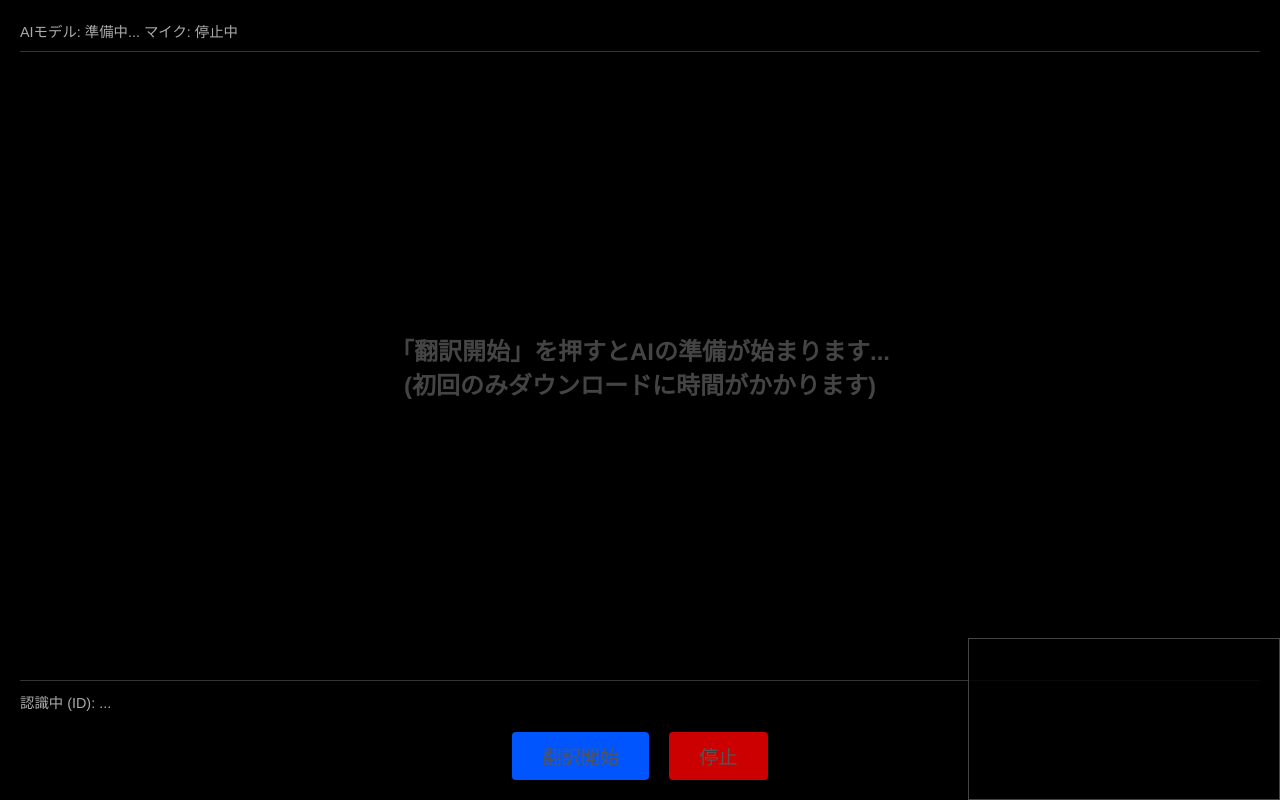
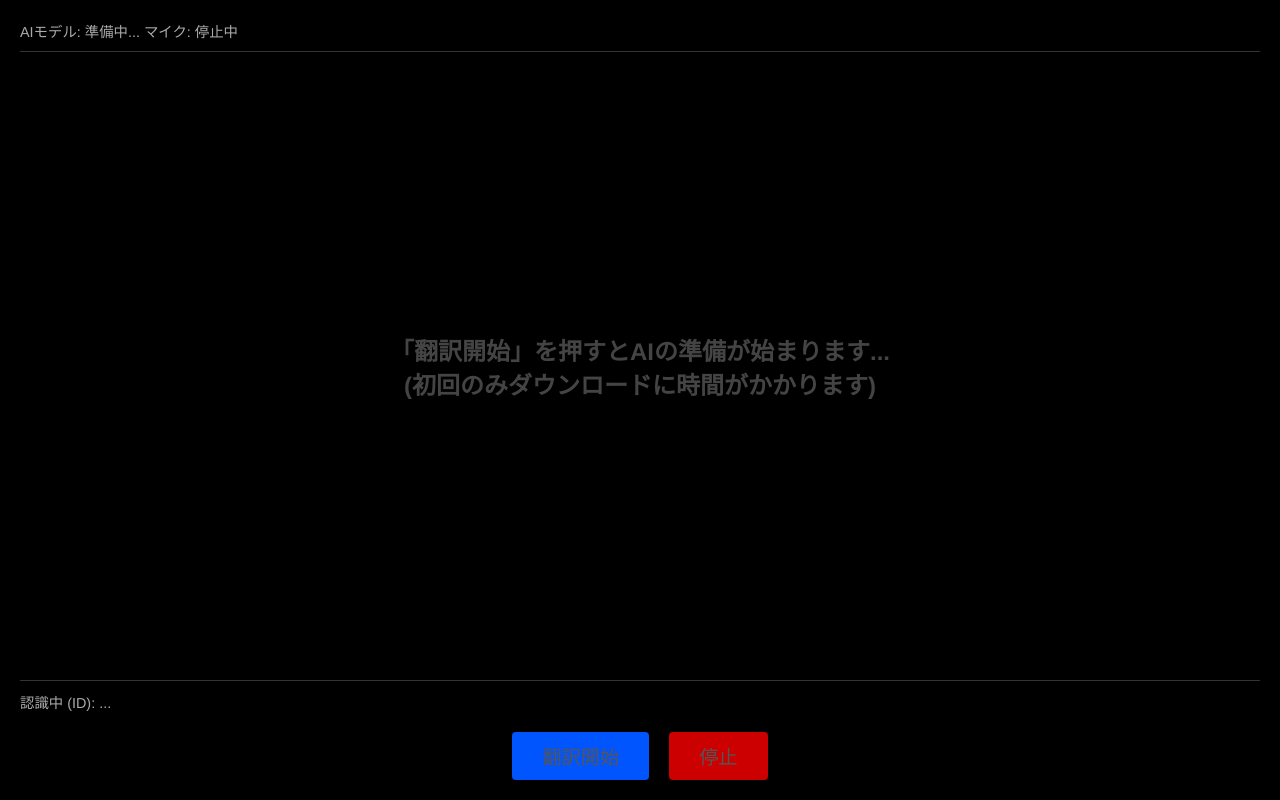
Before and after one commit to keiweb1123-collab/translator, a plain HTML site: page index.html in a window 1280 px wide. Drawn offline with Linux system fonts and the light colour scheme.

Commit message:
Update index.html

```diff
--- a/index.html
+++ b/index.html
@@ -69,27 +69,12 @@
         <!-- 通知メッセージエリア -->
         <div id="notificationArea" class="notification hidden"></div>
 
-        <!-- デバッグログエリア -->
-        <div id="debugLog" style="
-            position: fixed;
-            bottom: 0;
-            right: 0;
-            width: 300px;
-            height: 150px;
-            background: rgba(0,0,0,0.8);
-            border: 1px solid #444;
-            color: #0f0;
-            font-size: 10px;
-            overflow-y: scroll;
-            padding: 5px;
-            z-index: 1000;
-            font-family: monospace;
-            pointer-events: none;
-        "></div>
+        <!-- デバッグログは非表示（開発用なので削除） -->
+        <div id="debugLog" style="display:none;"></div>
     </div>
 
     <!-- Transformers.js は script.js 内で動的にインポートするか、ここでESMとして読み込む -->
-    <script type="module" src="script.js?v=10"></script>
+    <script type="module" src="script.js?v=11"></script>
 </body>
 
 </html>
```
